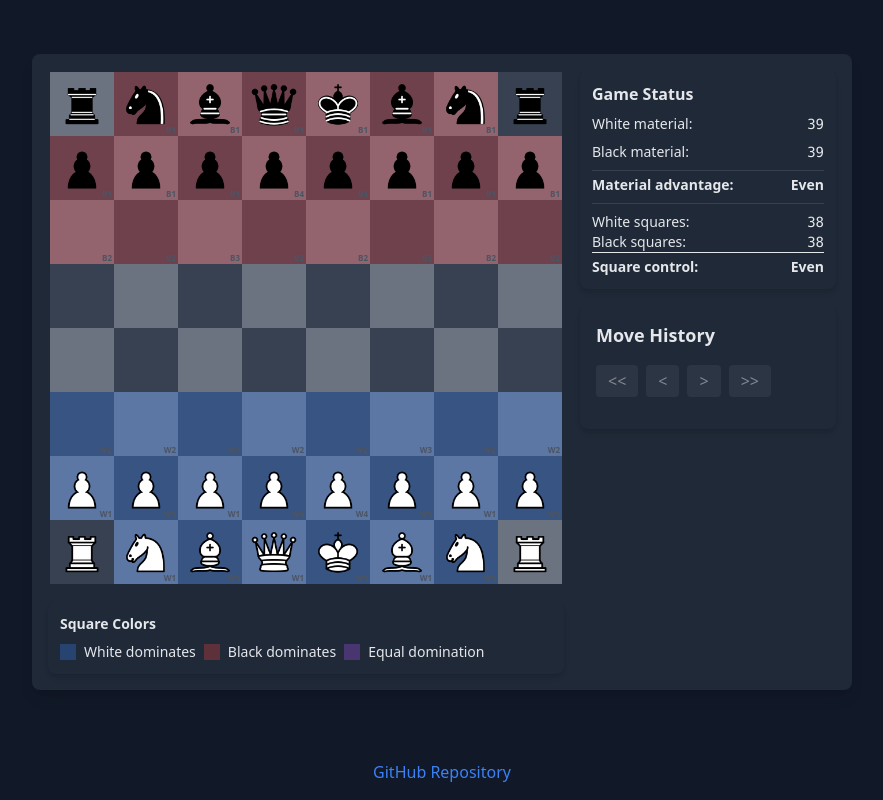
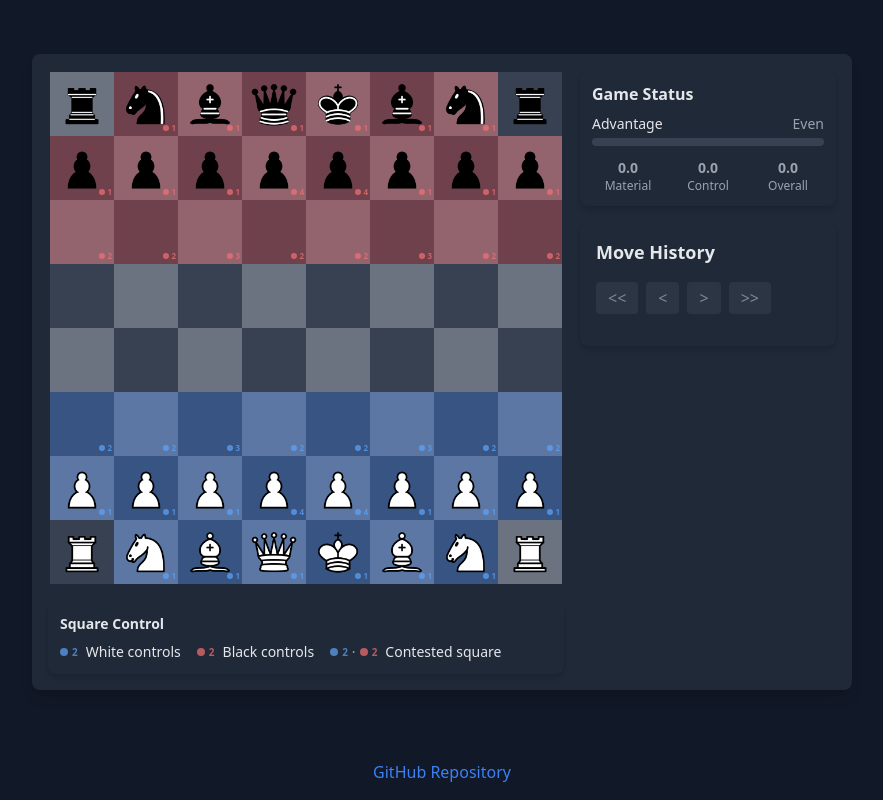
Before and after one commit to razrinn/chess-attack, a React (Vite) app: page / in a window 1280 px wide. Shown: the whole page, without its empty margins (198-1081 px from the left). Built offline with nearby package versions, Linux system fonts and the light colour scheme.

Commit message:
update analytics

```diff
--- a/src/components/Board.tsx
+++ b/src/components/Board.tsx
@@ -27,8 +27,7 @@ export const Board: FC = () => {
     promotionPending,
   } = useChessBoard();
 
-  const { domination, getDominationStyle, getDominationText } =
-    useDomination(pieces);
+  const { domination, getDominationStyle } = useDomination(pieces);
 
   const { handleDragStart, handleDragOver, handleDrop } = useDragAndDrop(
     makeMove,
@@ -60,6 +59,7 @@ export const Board: FC = () => {
                       (move) => move.row === rowIndex && move.col === colIndex
                     )}
                     onClick={() => handleSquareClick(rowIndex, colIndex)}
+                    dominationCount={domination[rowIndex][colIndex]}
                   >
                     <div
                       className={`relative w-full h-full flex items-center justify-center cursor-pointer ${getDominationStyle(
@@ -77,9 +77,6 @@ export const Board: FC = () => {
                           <Piece type={piece.type} color={piece.color} />
                         </div>
                       )}
-                      <div className='absolute bottom-0 right-0.5 text-[8px] font-bold text-gray-600'>
-                        {getDominationText(domination[rowIndex][colIndex])}
-                      </div>
                     </div>
                   </Square>
                 ))}
--- a/src/components/GameStatus.tsx
+++ b/src/components/GameStatus.tsx
@@ -25,6 +25,9 @@ const PIECE_VALUES = {
   queen: 9,
   king: 0, // Not counted in material advantage
 };
+
+// Weight for square control in the overall advantage calculation
+const SQUARE_CONTROL_WEIGHT = 0.1;
 
 export const GameStatus: FC<GameStatusProps> = ({
   pieces,
@@ -56,75 +59,112 @@ export const GameStatus: FC<GameStatusProps> = ({
 
   const whiteValue = calculateMaterialValue('white');
   const blackValue = calculateMaterialValue('black');
-  const advantage = whiteValue - blackValue;
-
   const whiteDomination = calculateTotalDomination('white');
   const blackDomination = calculateTotalDomination('black');
+
+  // Calculate advantages (positive means White is ahead, negative means Black is ahead)
+  const materialAdvantage = whiteValue - blackValue;
   const dominationAdvantage = whiteDomination - blackDomination;
+  const overallAdvantage =
+    materialAdvantage + dominationAdvantage * SQUARE_CONTROL_WEIGHT;
+
+  // Helper function to format advantage text with proper sign
+  const formatAdvantage = (value: number) => {
+    if (value === 0) return '0.0';
+    const sign = value > 0 ? '+' : '';
+    return `${sign}${value.toFixed(1)}`;
+  };
 
   return (
     <div className='bg-gray-800 rounded-lg shadow-md p-3 mb-4 text-gray-200'>
       <h3 className='font-bold mb-2'>Game Status</h3>
-      <div className='space-y-2 text-sm'>
-        <div className='flex justify-between'>
-          <span>White material:</span>
-          <span className='font-mono'>{whiteValue}</span>
-        </div>
-        <div className='flex justify-between'>
-          <span>Black material:</span>
-          <span className='font-mono'>{blackValue}</span>
-        </div>
-        <div className='flex justify-between font-bold border-t border-gray-700 pt-1'>
-          <span>Material advantage:</span>
-          <span
-            className={
-              advantage > 0
-                ? 'text-blue-400'
-                : advantage < 0
-                ? 'text-red-400'
-                : ''
-            }
-          >
-            {advantage > 0
-              ? `+${advantage} White`
-              : advantage < 0
-              ? `${advantage} Black`
-              : 'Even'}
-          </span>
-        </div>
-        <div className='border-t border-gray-700 pt-2 mt-2'>
-          <div className='flex justify-between'>
-            <span>White squares:</span>
-            <span className='font-mono'>{whiteDomination}</span>
-          </div>
-          <div className='flex justify-between'>
-            <span>Black squares:</span>
-            <span className='font-mono'>{blackDomination}</span>
-          </div>
-          <div className='flex justify-between font-bold border-t pt-1'>
-            <span>Square control:</span>
+      <div className='space-y-3'>
+        {/* Overall advantage bar */}
+        <div>
+          <div className='flex justify-between text-sm mb-1'>
+            <span>Advantage</span>
             <span
               className={
-                dominationAdvantage > 0
-                  ? 'text-blue-600'
-                  : dominationAdvantage < 0
-                  ? 'text-red-600'
-                  : ''
+                overallAdvantage > 0
+                  ? 'text-blue-400'
+                  : overallAdvantage < 0
+                  ? 'text-red-400'
+                  : 'text-gray-400'
               }
             >
-              {dominationAdvantage > 0
-                ? `+${dominationAdvantage} White`
-                : dominationAdvantage < 0
-                ? `${dominationAdvantage} Black`
+              {overallAdvantage > 0
+                ? 'White'
+                : overallAdvantage < 0
+                ? 'Black'
                 : 'Even'}
             </span>
           </div>
+          <div className='h-2 bg-gray-700 rounded overflow-hidden'>
+            <div
+              className={`h-full transition-all duration-300 ${
+                overallAdvantage > 0
+                  ? 'bg-blue-500 ml-1/2'
+                  : 'bg-red-500 mr-1/2'
+              }`}
+              style={{
+                width: `${Math.min(Math.abs(overallAdvantage) * 5, 50)}%`,
+              }}
+            />
+          </div>
         </div>
+
+        {/* Detailed stats */}
+        <div className='grid grid-cols-3 gap-2 text-sm'>
+          <div className='text-center'>
+            <div
+              className={`font-semibold ${
+                materialAdvantage > 0
+                  ? 'text-blue-400'
+                  : materialAdvantage < 0
+                  ? 'text-red-400'
+                  : 'text-gray-400'
+              }`}
+            >
+              {formatAdvantage(materialAdvantage)}
+            </div>
+            <div className='text-xs text-gray-400'>Material</div>
+          </div>
+          <div className='text-center'>
+            <div
+              className={`font-semibold ${
+                dominationAdvantage > 0
+                  ? 'text-blue-400'
+                  : dominationAdvantage < 0
+                  ? 'text-red-400'
+                  : 'text-gray-400'
+              }`}
+            >
+              {formatAdvantage(dominationAdvantage)}
+            </div>
+            <div className='text-xs text-gray-400'>Control</div>
+          </div>
+          <div className='text-center'>
+            <div
+              className={`font-semibold ${
+                overallAdvantage > 0
+                  ? 'text-blue-400'
+                  : overallAdvantage < 0
+                  ? 'text-red-400'
+                  : 'text-gray-400'
+              }`}
+            >
+              {formatAdvantage(overallAdvantage)}
+            </div>
+            <div className='text-xs text-gray-400'>Overall</div>
+          </div>
+        </div>
+
+        {/* Check/Checkmate status */}
         {isInCheck && (
           <div
             className={`text-${
               isInCheck === 'white' ? 'blue' : 'red'
-            }-500 font-bold mt-2`}
+            }-500 font-bold mt-2 text-center`}
           >
             {isInCheck.charAt(0).toUpperCase() + isInCheck.slice(1)} is in
             check!
--- a/src/components/Legend.tsx
+++ b/src/components/Legend.tsx
@@ -3,19 +3,35 @@ import { FC } from 'react';
 export const Legend: FC = () => {
   return (
     <div className='bg-gray-800 rounded-lg shadow-md p-3 text-sm text-gray-200'>
-      <h3 className='font-bold mb-2'>Square Colors</h3>
-      <div className='md:flex gap-2'>
+      <h3 className='font-bold mb-2'>Square Control</h3>
+      <div className='md:flex gap-4'>
         <div className='flex items-center gap-2'>
-          <div className='w-4 h-4 bg-blue-500/30'></div>
-          <span>White dominates</span>
+          <div className='flex items-center gap-1'>
+            <div className='w-2 h-2 rounded-full bg-blue-400/70' />
+            <span className='text-[10px] font-semibold text-blue-400/70'>
+              2
+            </span>
+          </div>
+          <span>White controls</span>
         </div>
         <div className='flex items-center gap-2'>
-          <div className='w-4 h-4 bg-red-500/30'></div>
-          <span>Black dominates</span>
+          <div className='flex items-center gap-1'>
+            <div className='w-2 h-2 rounded-full bg-red-400/70' />
+            <span className='text-[10px] font-semibold text-red-400/70'>2</span>
+          </div>
+          <span>Black controls</span>
         </div>
         <div className='flex items-center gap-2'>
-          <div className='w-4 h-4 bg-purple-500/30'></div>
-          <span>Equal domination</span>
+          <div className='flex items-center gap-1'>
+            <div className='w-2 h-2 rounded-full bg-blue-400/70' />
+            <span className='text-[10px] font-semibold text-blue-400/70'>
+              2
+            </span>
+            <span className='text-gray-400'>·</span>
+            <div className='w-2 h-2 rounded-full bg-red-400/70' />
+            <span className='text-[10px] font-semibold text-red-400/70'>2</span>
+          </div>
+          <span>Contested square</span>
         </div>
       </div>
     </div>
--- a/src/components/MoveHistory.tsx
+++ b/src/components/MoveHistory.tsx
@@ -162,13 +162,13 @@ export const MoveHistory: FC<MoveHistoryProps> = ({
       </div>
       <div
         ref={movesContainerRef}
-        className='max-h-48 overflow-y-auto scroll-smooth'
+        className='max-h-64 overflow-y-auto scroll-smooth'
       >
         {movePairs.map(({ number, white, black }, index) => (
-          <div key={number} className='p-2 flex gap-2'>
+          <div key={number} className='py-1 flex gap-2'>
             <span className='text-gray-400 w-6'>{number}.</span>
             <span
-              className={`cursor-pointer hover:bg-gray-700 px-2 ${
+              className={`rounded w-20 text-center cursor-pointer hover:bg-gray-700 px-2 ${
                 index * 2 === currentMove ? 'bg-blue-900' : ''
               }`}
               onClick={() => onMoveSelect(index * 2)}
@@ -177,7 +177,7 @@ export const MoveHistory: FC<MoveHistoryProps> = ({
             </span>
             {black && (
               <span
-                className={`cursor-pointer hover:bg-gray-700 px-2 ${
+                className={`cursor-pointer w-20 text-center rounded hover:bg-gray-700 px-2 ${
                   index * 2 + 1 === currentMove ? 'bg-blue-900' : ''
                 }`}
                 onClick={() => onMoveSelect(index * 2 + 1)}
--- a/src/components/Square.tsx
+++ b/src/components/Square.tsx
@@ -7,6 +7,10 @@ interface SquareProps {
   onDragOver: (e: React.DragEvent) => void;
   isValidMove?: boolean;
   onClick?: () => void;
+  dominationCount?: {
+    white: number;
+    black: number;
+  };
 }
 
 export const Square: FC<SquareProps> = ({
@@ -16,7 +20,45 @@ export const Square: FC<SquareProps> = ({
   onDragOver,
   isValidMove,
   onClick,
+  dominationCount,
 }) => {
+  const getDominationIndicator = () => {
+    if (
+      !dominationCount ||
+      (dominationCount.white === 0 && dominationCount.black === 0)
+    ) {
+      return null;
+    }
+
+    // Determine which color dominates
+    const whiteDominates = dominationCount.white > dominationCount.black;
+    const blackDominates = dominationCount.black > dominationCount.white;
+    const isContested = dominationCount.white === dominationCount.black;
+
+    return (
+      <div className='absolute bottom-0.5 right-0.5 flex items-center gap-0.5'>
+        {/* Show dominating color first */}
+        {(whiteDominates || isContested) && (
+          <div className='flex items-center'>
+            <div className='w-1.5 h-1.5 rounded-full bg-blue-400/70' />
+            <span className='text-[8px] font-semibold text-blue-400/70 ml-0.5'>
+              {dominationCount.white}
+            </span>
+          </div>
+        )}
+        {isContested && <span className='text-[8px] text-gray-400'>·</span>}
+        {(blackDominates || isContested) && (
+          <div className='flex items-center'>
+            <div className='w-1.5 h-1.5 rounded-full bg-red-400/70' />
+            <span className='text-[8px] font-semibold text-red-400/70 ml-0.5'>
+              {dominationCount.black}
+            </span>
+          </div>
+        )}
+      </div>
+    );
+  };
+
   return (
     <div
       className={`w-8 h-8 sm:w-12 sm:h-12 md:w-16 md:h-16 flex items-center justify-center relative ${
@@ -36,6 +78,7 @@ export const Square: FC<SquareProps> = ({
           }}
         />
       )}
+      {getDominationIndicator()}
     </div>
   );
 };
```
